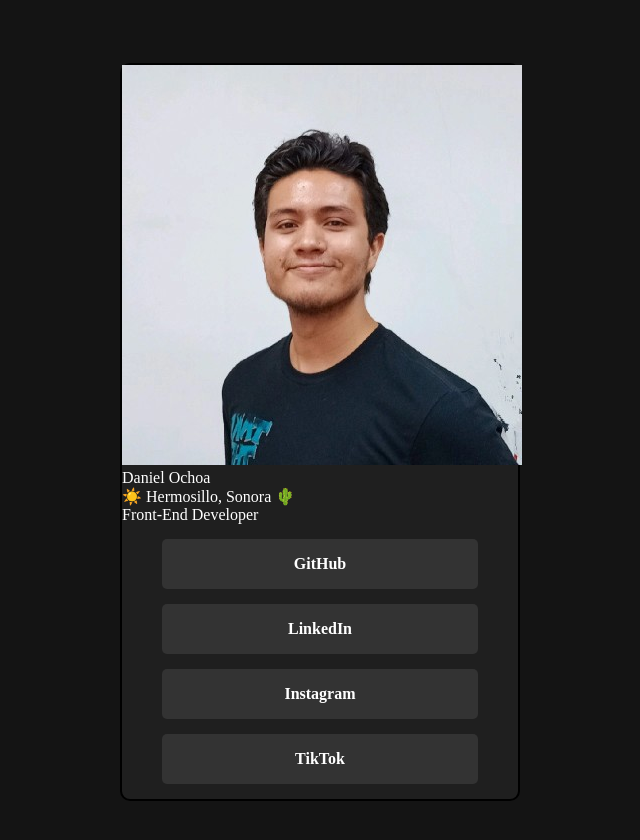
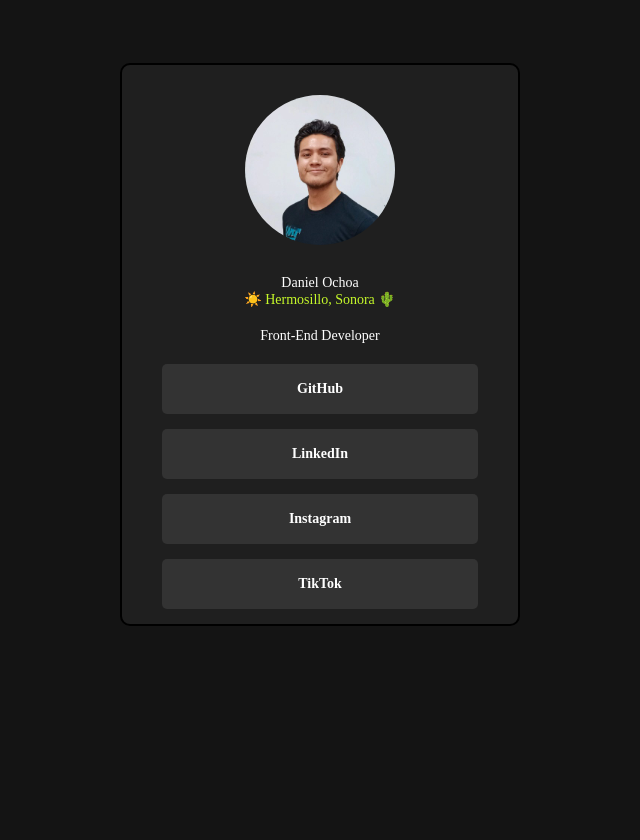
Before and after one commit to DanielOch8a/Social-Links-Profile, a plain HTML site: page index.html in a window 1280 px wide. Shown: the whole page, without its empty margins (320-960 px from the left). After the commit the page ends 800 px from the top, so only its background shows below. Drawn offline with Linux system fonts and the light colour scheme.

Commit message:
Add styles to img and general information

```diff
--- a/index.html
+++ b/index.html
@@ -5,9 +5,12 @@
     <meta name="viewport" content="width=device-width, initial-scale=1.0" />
     <!-- displays site properly based on user's device -->
 
-    <link rel="preconnect" href="https://fonts.googleapis.com">
-    <link rel="preconnect" href="https://fonts.gstatic.com" crossorigin>
-    <link href="https://fonts.googleapis.com/css2?family=Inter:ital,opsz,wght@0,14..32,100..900;1,14..32,100..900&display=swap" rel="stylesheet">
+    <link rel="preconnect" href="https://fonts.googleapis.com" />
+    <link rel="preconnect" href="https://fonts.gstatic.com" crossorigin />
+    <link
+      href="https://fonts.googleapis.com/css2?family=Inter:ital,opsz,wght@0,14..32,100..900;1,14..32,100..900&display=swap"
+      rel="stylesheet"
+    />
 
     <link
       rel="icon"
@@ -16,32 +19,43 @@
       href="./assets/images/favicon-32x32.png"
     />
 
-    <link rel="stylesheet" href="styles.css">
+    <link rel="stylesheet" href="styles.css" />
 
     <title>Frontend Mentor | Social links profile</title>
   </head>
 
   <body>
     <div class="card">
-      <img src="./assets/images/Profile-img_Daniel.jpg" alt="Profile Photo of Daniel Ochoa.">
+      <img
+        class="profile-photo"
+        src="./assets/images/Profile-img_Daniel.jpg"
+        alt="Profile Photo of Daniel Ochoa."
+      />
       <div class="general-information">
         <div class="name">Daniel Ochoa</div>
 
-        <div class="ubication">☀️ Hermosillo, Sonora 🌵 <div>
+        <div class="ubication">☀️ Hermosillo, Sonora 🌵</div>
 
-        <div class="description"> Front-End Developer </div>
+        <div class="description">Front-End Developer</div>
       </div>
 
       <div class="links">
-        <div class="button"><a href="https://github.com/DanielOch8a">GitHub</a></div>
+        <div class="button">
+          <a href="https://github.com/DanielOch8a">GitHub</a>
+        </div>
 
-        <div class="button"><a href="https://www.linkedin.com/in/fdanielochoac/">LinkedIn</a></div>
+        <div class="button">
+          <a href="https://www.linkedin.com/in/fdanielochoac/">LinkedIn</a>
+        </div>
 
-        <div class="button"><a href="https://www.instagram.com/daniel.och8a/">Instagram</a></div>
+        <div class="button">
+          <a href="https://www.instagram.com/daniel.och8a/">Instagram</a>
+        </div>
 
-        <div class="button"><a href="https://www.tiktok.com/@danieloch8a">TikTok</a></div>
+        <div class="button">
+          <a href="https://www.tiktok.com/@danieloch8a">TikTok</a>
+        </div>
       </div>
     </div>
-
   </body>
 </html>
--- a/styles.css
+++ b/styles.css
@@ -1,6 +1,8 @@
 body {
   background-color: hsl(0, 0%, 8%);
+  font-size: 14px;
 }
+
 .card {
   font-family: "Intern";
   margin: 5% auto;
@@ -10,6 +12,25 @@ body {
   color: white;
   background-color: hsl(0, 0%, 12%);
   box-sizing: border-box;
+}
+
+.profile-photo {
+  width: 150px;
+  border-radius: 50%;
+  margin: 30px auto;
+  display: block;
+}
+
+.general-information > div {
+  text-align: center;
+}
+
+.ubication {
+  color: hsl(75, 94%, 57%);
+}
+
+.description {
+  margin: 20px auto;
 }
 
 .button {
```
